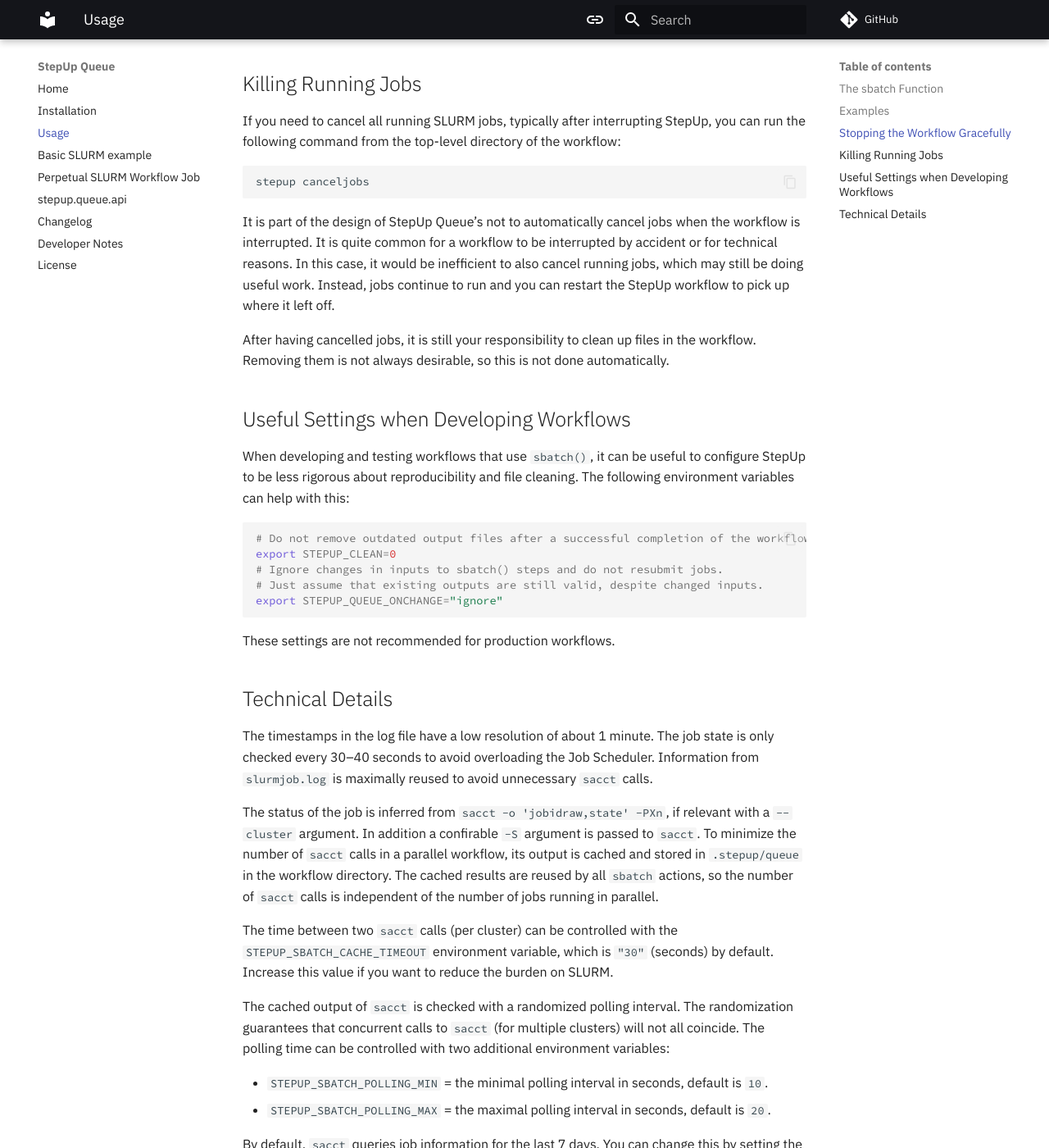
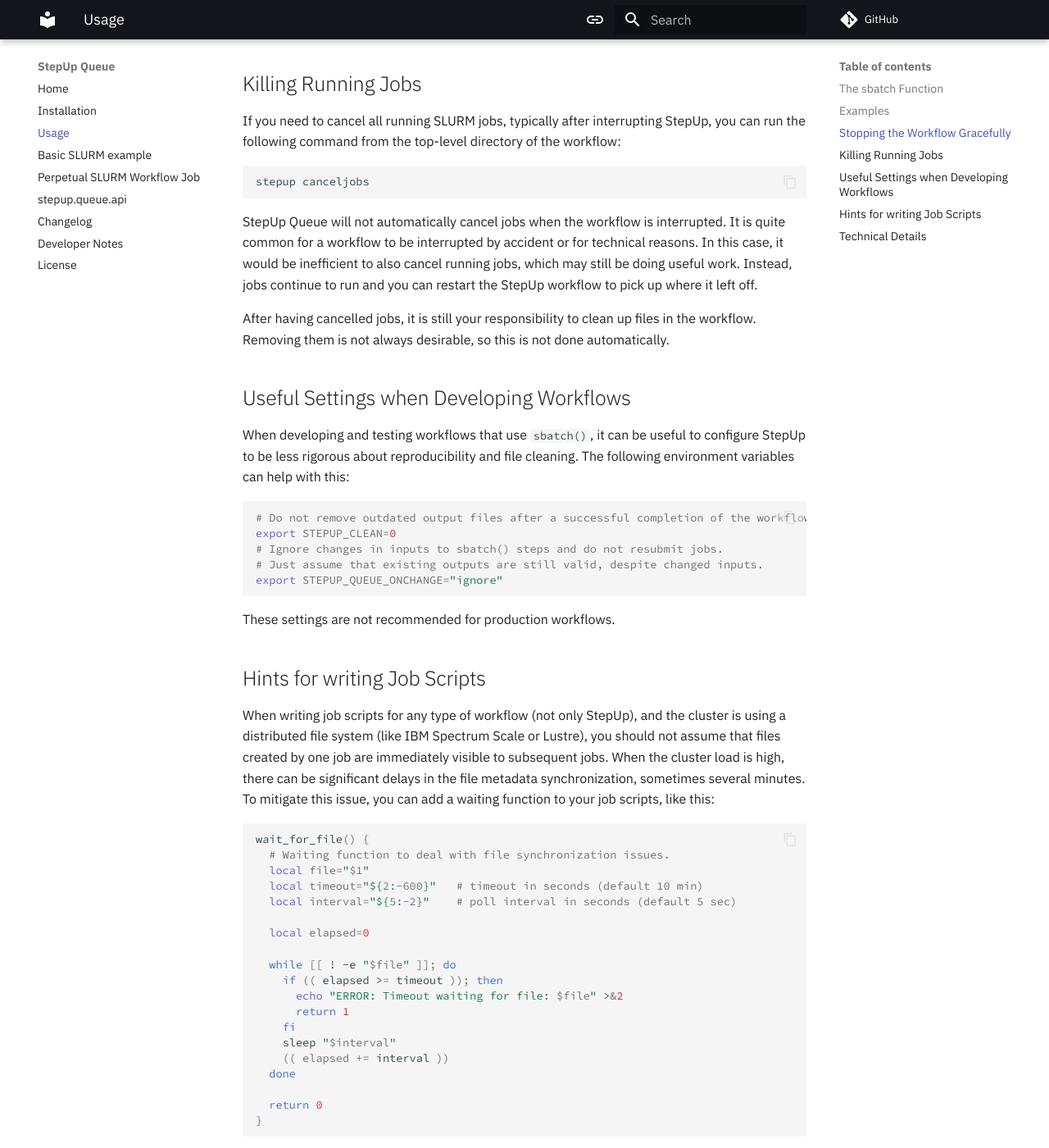
Before and after one commit to reproducible-reporting/stepup-queue, an MkDocs documentation site: the page built from docs/usage.md, in a window 1280 px wide and 1400 px high, scrolled down 2250 px. Shown: the whole window at 82% size. Built offline with MkDocs 1.6.1 and Material for MkDocs 9.7.7, drawn with Linux system fonts in a browser that asks for light colours; comment, search, counter and statistics services are not loaded; the version menu is left out; some of the changed text lies outside the part shown.

Commit message:
Improve documentation

````diff
--- a/docs/usage.md
+++ b/docs/usage.md
@@ -111,7 +111,7 @@ you can run the following command from the top-level directory of the workflow:
 stepup canceljobs
 ```
 
-It is part of the design of StepUp Queue's not to automatically cancel jobs when the workflow is interrupted.
+StepUp Queue will not automatically cancel jobs when the workflow is interrupted.
 It is quite common for a workflow to be interrupted by accident or for technical reasons.
 In this case, it would be inefficient to also cancel running jobs, which may still be doing useful work.
 Instead, jobs continue to run and you can restart the StepUp workflow to pick up where it left off.
@@ -134,6 +134,44 @@ export STEPUP_QUEUE_ONCHANGE="ignore"
 ```
 
 These settings are not recommended for production workflows.
+
+## Hints for writing Job Scripts
+
+When writing job scripts for any type of workflow (not only StepUp),
+and the cluster is using a distributed file system (like IBM Spectrum Scale or Lustre),
+you should not assume that files created by one job are immediately visible to subsequent jobs.
+When the cluster load is high, there can be significant delays
+in the file metadata synchronization, sometimes several minutes.
+To mitigate this issue, you can add a waiting function to your job scripts, like this:
+
+```bash
+wait_for_file() {
+  # Waiting function to deal with file synchronization issues.
+  local file="$1"
+  local timeout="${2:-600}"   # timeout in seconds (default 10 min)
+  local interval="${5:-2}"    # poll interval in seconds (default 5 sec)
+
+  local elapsed=0
+
+  while [[ ! -e "$file" ]]; do
+    if (( elapsed >= timeout )); then
+      echo "ERROR: Timeout waiting for file: $file" >&2
+      return 1
+    fi
+    sleep "$interval"
+    (( elapsed += interval ))
+  done
+
+  return 0
+}
+```
+
+Further down in the job script, this function can be used as follows:
+
+```bash
+# Wait for input.dat to appear or exit with error after timeout.
+wait_for_file "input.dat" || exit 1
+```
 
 ## Technical Details
 
````
